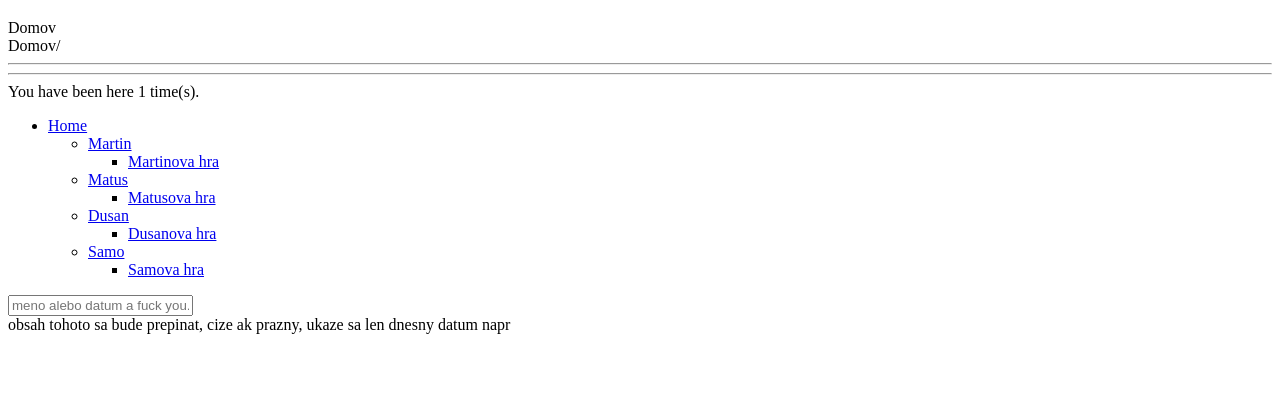
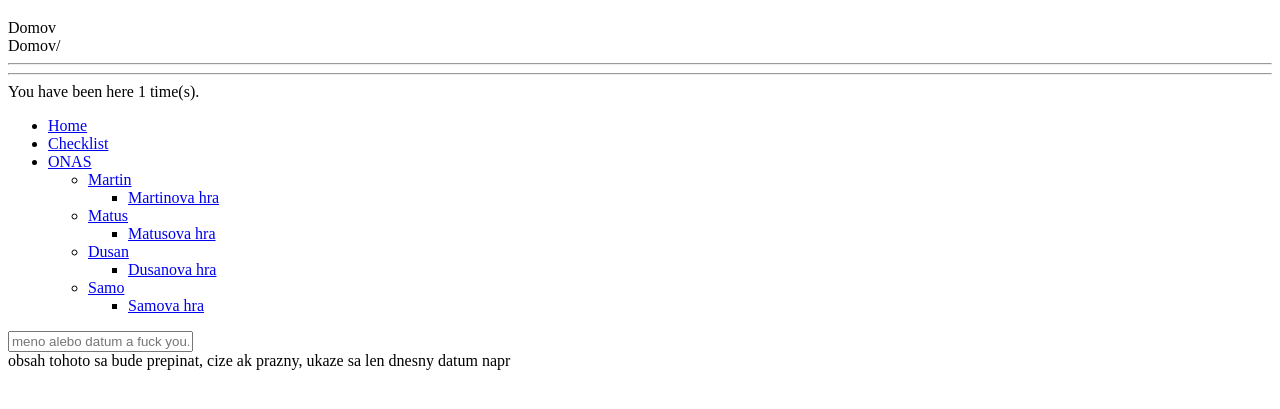
Before and after one commit to cybjorge/WEBTECH-2020, a plain HTML site: page index/index.html in a window 1280 px wide. Shown: the part 61-470 px from the top of the page. Drawn offline with nearby package versions, Linux system fonts and the light colour scheme.

Commit message:
Add files via upload

```diff
--- a/index/index.html
+++ b/index/index.html
@@ -13,9 +13,9 @@
     </head>
     <body onload="todaysDate()">
         <h1>DRUHA STRANKA</h1>
-        <component-one></component-one>
+        <menu-component></menu-component>
 
-        <component-three></component-three>
+        <meniny-komponent></meniny-komponent>
 
         <script src="../demos/breadcrumbs/js.js"></script>
         <script src="../demos/visit_counter/js.js"></script>
--- a/index/menu_script.js
+++ b/index/menu_script.js
@@ -6,7 +6,7 @@ class MyComponentOne extends HTMLElement{
         super();
     }
     connectedCallback(){
-        this.innerHTML='<div id="body_head"> <div id="breadcrumbs"></div><div id="today"></div> <hr> <div id="menu"><hr><component-two></component-two> </div></div>'
+        this.innerHTML='<div id="body_head"> <div id="breadcrumbs"></div><div id="today"></div> <hr> <div id="menu"><hr><counter-component></counter-component> </div></div>'
         document.getElementById("breadcrumbs").innerHTML=document.title;
       }
 
@@ -32,9 +32,9 @@ class MyComponentThree extends HTMLElement{
     }
 
 }
-customElements.define('component-one', MyComponentOne);
-customElements.define('component-two', MyComponentTwo);
-customElements.define('component-three', MyComponentThree);
+customElements.define('menu-component', MyComponentOne);
+customElements.define('counter-component', MyComponentTwo);
+customElements.define('meniny-komponent', MyComponentThree);
 
 //crumbs
 $(document).ready(function(){
@@ -42,16 +42,20 @@ $(document).ready(function(){
         "Pages": [
             //prva uroven
           { "PageId": 1, "PageTitle": "Home",       "ParentMenu": null, "PageURL":"../index/index.html"},
+          //druha uroven
+          { "PageId": 2, "PageTitle": "Checklist",  "ParentMenu": null },
             //druha uroven
-          { "PageId": 2, "PageTitle": "Martin",      "ParentMenu": "Home", "PageURL":"../about/about_smeto.html" },
-          { "PageId": 3, "PageTitle": "Matus",    "ParentMenu": "Home" },
-          { "PageId": 4, "PageTitle": "Dusan",  "ParentMenu": "Home" },
-          { "PageId": 5, "PageTitle": "Samo", "ParentMenu": "Home" , "PageURL":"../about/about_balo.html" },
+          { "PageId": 3, "PageTitle": "ONAS",  "ParentMenu": null },
+
+          { "PageId": 4, "PageTitle": "Martin",      "ParentMenu": "ONAS", "PageURL":"../about/about_smeto.html" },
+          { "PageId": 5, "PageTitle": "Matus",    "ParentMenu": "ONAS" },
+          { "PageId": 6, "PageTitle": "Dusan",  "ParentMenu": "ONAS" },
+          { "PageId": 7, "PageTitle": "Samo", "ParentMenu": "ONAS" , "PageURL":"../about/about_balo.html" },
             //tretia uroven
-          { "PageId": 6, "PageTitle": "Martinova hra",      "ParentMenu": "Martin", "PageURL":"../Smeto_game/smeto_game.html" },
-          { "PageId": 7, "PageTitle": "Matusova hra",    "ParentMenu": "Matus" },
-          { "PageId": 8, "PageTitle": "Dusanova hra",  "ParentMenu": "Dusan" },
-          { "PageId": 9, "PageTitle": "Samova hra", "ParentMenu": "Samo" , "PageURL":"../Balo_game/index.html" },
+          { "PageId": 8, "PageTitle": "Martinova hra",      "ParentMenu": "Martin", "PageURL":"../Smeto_game/smeto_game.html" },
+          { "PageId": 9, "PageTitle": "Matusova hra",    "ParentMenu": "Matus" },
+          { "PageId": 10, "PageTitle": "Dusanova hra",  "ParentMenu": "Dusan" },
+          { "PageId": 11, "PageTitle": "Samova hra", "ParentMenu": "Samo" , "PageURL":"../Balo_game/index.html" },
         ]
       }
 
```
